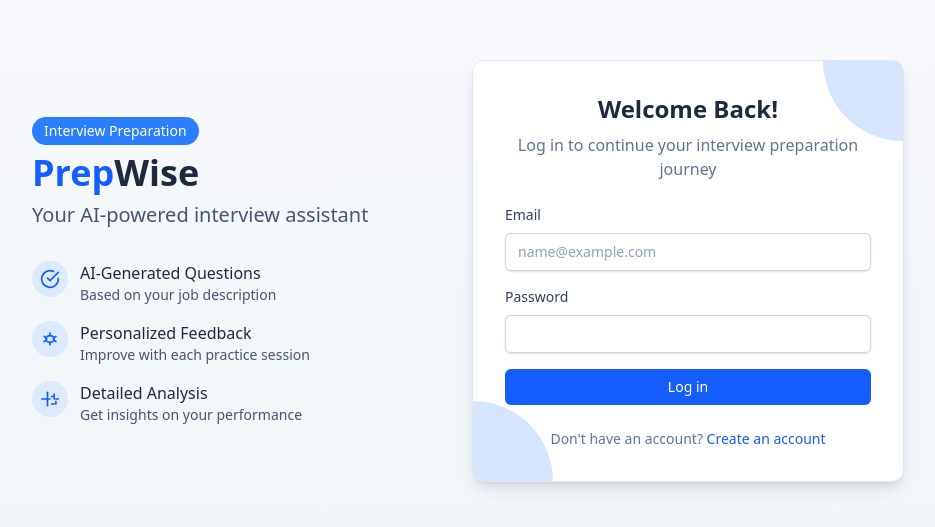
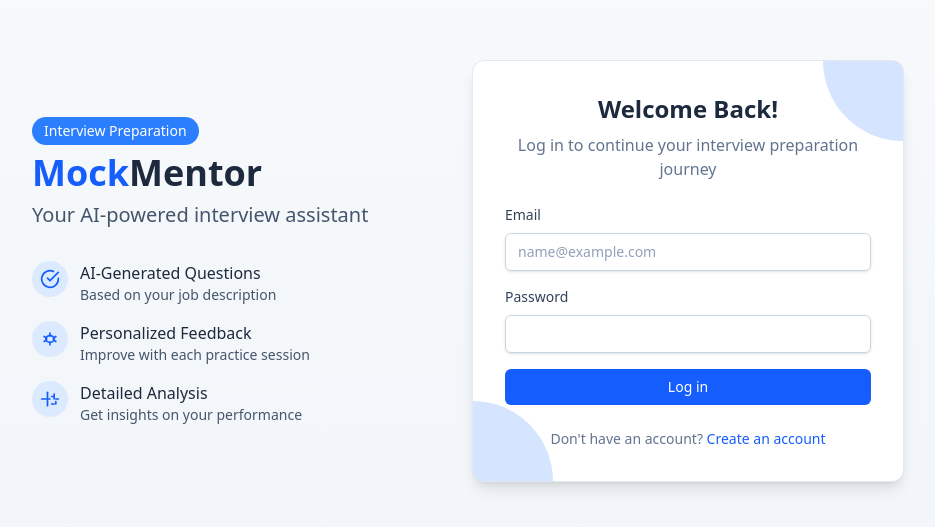
Before and after one commit to devpatel43543/MockMentor, a React app in the folder frontend/: page /login in a window 1280 px wide. Shown: the part 129-656 px from the top of the page, without its empty margins (184-1119 px from the left). Built offline with nearby package versions, Linux system fonts and the light colour scheme; no server answers; the HTML template or start-up script is replaced by a standard one.

Commit message:
Update Login.jsx

```diff
--- a/frontend/src/pages/Login.jsx
+++ b/frontend/src/pages/Login.jsx
@@ -62,7 +62,7 @@
                             Interview Preparation
                         </div>
                         <h1 className="text-4xl font-bold text-slate-800">
-                            <span className="text-blue-600">Prep</span>Wise
+                            <span className="text-blue-600">Mock</span>Mentor
                         </h1>
                         <p className="text-xl text-slate-600 mt-2">
                             Your AI-powered interview assistant
```
